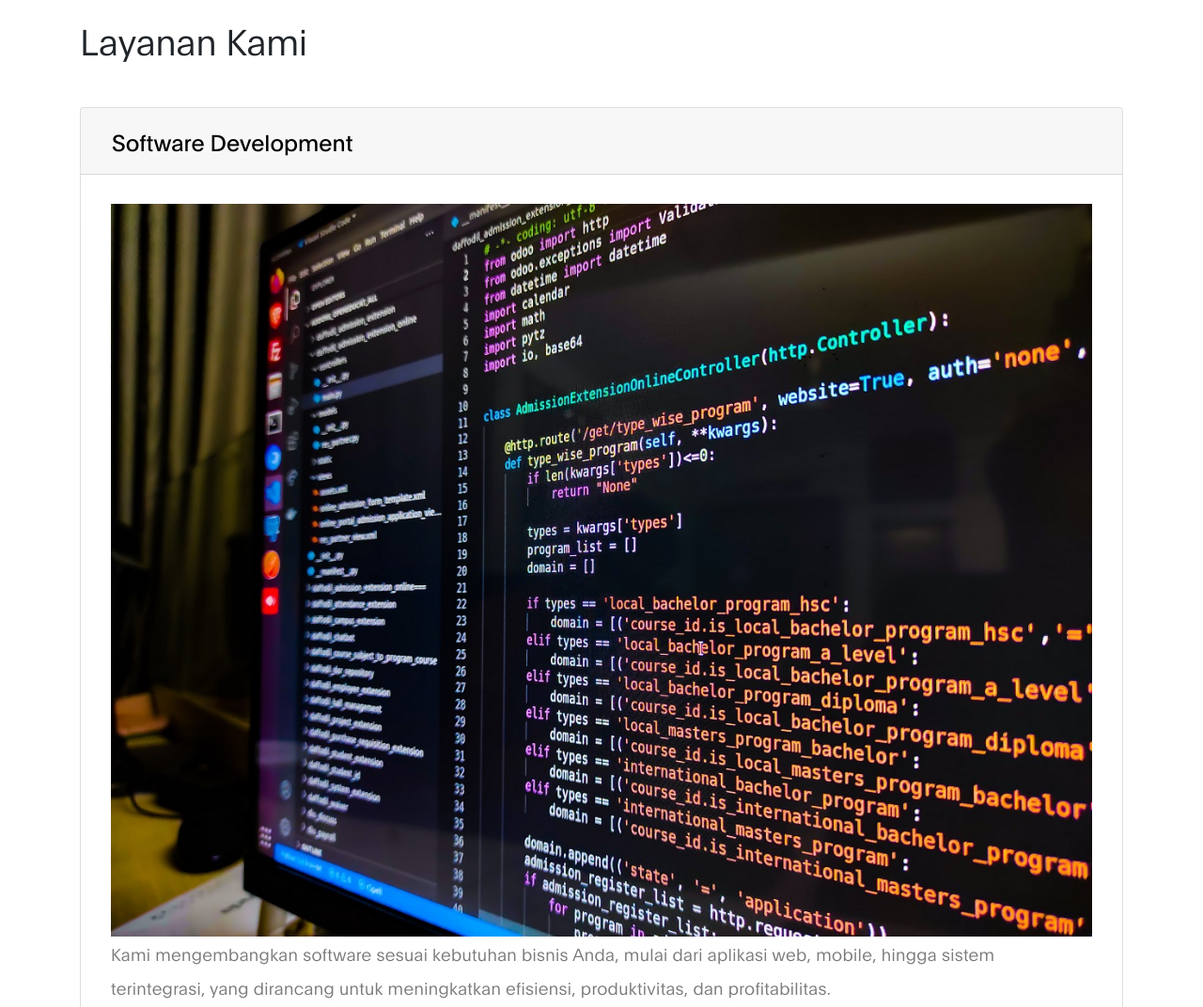
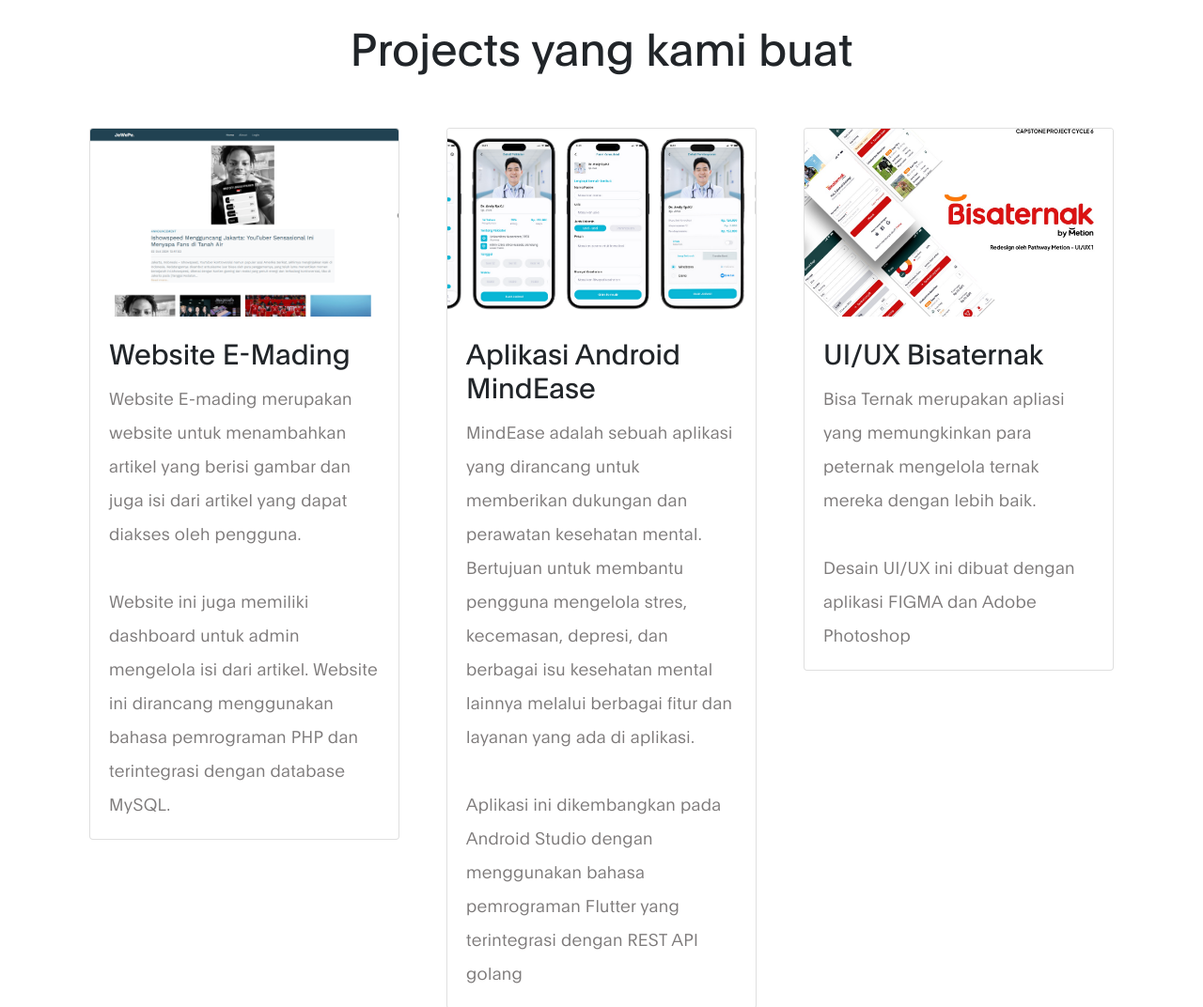
Before and after one commit to hantzord/company-profile-web, a plain HTML site: page index.html in a window 1280 px wide. Shown: the part 2560-3632 px from the top of the page at 94% size. Drawn offline with Linux system fonts and the light colour scheme.

Commit message:
Menambahkan Project card

```diff
--- a/css/tooplate-ben-resume-style.css
+++ b/css/tooplate-ben-resume-style.css
@@ -7,63 +7,63 @@ https://www.tooplate.com/view/2120-ben-resume
 */
 
 @font-face {
-      font-family: 'Plain';
-      src: url('../localfonts/Plain-Regular.woff2') format('woff2'),
-          url('../localfonts/Plain-Regular.woff') format('woff');
+  font-family: "Plain";
+  src: url("../localfonts/Plain-Regular.woff2") format("woff2"),
+    url("../localfonts/Plain-Regular.woff") format("woff");
   font-weight: normal;
   font-style: normal;
 }
 
 @font-face {
-      font-family: 'Plain';
-      src: url('../localfonts/Plain-Light.woff2') format('woff2'),
-          url('../localfonts/Plain-Light.woff') format('woff');
+  font-family: "Plain";
+  src: url("../localfonts/Plain-Light.woff2") format("woff2"),
+    url("../localfonts/Plain-Light.woff") format("woff");
   font-weight: 300;
   font-style: normal;
 }
 
 @font-face {
-      font-family: 'Plain';
-      src: url('../localfonts/Plain-Bold.woff2') format('woff2'),
-          url('../localfonts/Plain-Bold.woff') format('woff');
+  font-family: "Plain";
+  src: url("../localfonts/Plain-Bold.woff2") format("woff2"),
+    url("../localfonts/Plain-Bold.woff") format("woff");
   font-weight: bold;
   font-style: normal;
 }
 
 :root {
-    --primary-color:        #f05353;
-    --white-color:          #ffffff;
-    --dark-color:           #010101;
-    --menu-bg-color:        #2c455e;
+  --primary-color: #f05353;
+  --white-color: #ffffff;
+  --dark-color: #010101;
+  --menu-bg-color: #2c455e;
 
-    --gray-color:           #dedede;
-    --p-color:              #7d7a7a;
+  --gray-color: #dedede;
+  --p-color: #7d7a7a;
 
-    --base-font-family:     "Plain", -apple-system,BlinkMacSystemFont,"Segoe UI",Roboto,"Helvetica Neue",Arial,"Noto Sans",sans-serif,"Apple Color Emoji","Segoe UI Emoji","Segoe UI Symbol","Noto Color Emoji";
-    --font-weight-bold:     600;
-    --font-weight-normal:   400;
-    --font-weight-light:    300;
+  --base-font-family: "Plain", -apple-system, BlinkMacSystemFont, "Segoe UI",
+    Roboto, "Helvetica Neue", Arial, "Noto Sans", sans-serif,
+    "Apple Color Emoji", "Segoe UI Emoji", "Segoe UI Symbol", "Noto Color Emoji";
+  --font-weight-bold: 600;
+  --font-weight-normal: 400;
+  --font-weight-light: 300;
 
-    --h1-font-size:         56px;
-    --h2-font-size:         48px;
-    --h3-font-size:         38px;
-    --h4-font-size:         34px;
-    --h5-font-size:         30px;
-    --h6-font-size:         24px;
-    --p-font-size:          18px;
-    --base-font-size:       16px;
-    --button-font-size:     20px;
+  --h1-font-size: 56px;
+  --h2-font-size: 48px;
+  --h3-font-size: 38px;
+  --h4-font-size: 34px;
+  --h5-font-size: 30px;
+  --h6-font-size: 24px;
+  --p-font-size: 18px;
+  --base-font-size: 16px;
+  --button-font-size: 20px;
 
-    --border-radius-large:  100%;
+  --border-radius-large: 100%;
   --border-radius-medium: 80px;
-    --border-radius-small:  40px;
+  --border-radius-small: 40px;
 }
-
 
 body {
   font-family: var(--base-font-family);
 }
-
 
 /*---------------------------------------
      TYPOGRAPHY
@@ -119,7 +119,6 @@ https://www.tooplate.com/view/2120-ben-resume
   transform: rotate(-25deg);
 }
 
-
 /* CUSTOM BUTTON */
 .custom-btn {
   background: var(--dark-color);
@@ -142,7 +141,6 @@ https://www.tooplate.com/view/2120-ben-resume
   font-size: 14px; /* adjust font size */
   padding: 15px 25px; /* adjust button size */
 }
-
 
 /*---------------------------------------
      GENERAL
@@ -167,11 +165,10 @@ https://www.tooplate.com/view/2120-ben-resume
   transition: all 0.4s linear;
 }
 
-  a:hover  {
+a:hover {
   color: var(--dark-color);
   text-decoration: none;
 }
-
 
 /*---------------------------------------
      MENU
@@ -257,7 +254,8 @@ https://www.tooplate.com/view/2120-ben-resume
 .navbar-toggler[aria-expanded="true"] .navbar-toggler-icon::after {
   transition: top 300ms 50ms ease, -webkit-transform 300ms 350ms ease;
   transition: top 300ms 50ms ease, transform 300ms 350ms ease;
-    transition: top 300ms 50ms ease, transform 300ms 350ms ease, -webkit-transform 300ms 350ms ease;
+  transition: top 300ms 50ms ease, transform 300ms 350ms ease,
+    -webkit-transform 300ms 350ms ease;
   top: 0;
 }
 
@@ -268,7 +266,6 @@ https://www.tooplate.com/view/2120-ben-resume
 .navbar-toggler[aria-expanded="true"] .navbar-toggler-icon::after {
   transform: rotate(-45deg);
 }
-
 
 .navbar-toggler .navbar-toggler-icon {
   background: var(--white-color);
@@ -283,14 +280,15 @@ https://www.tooplate.com/view/2120-ben-resume
 .navbar-toggler .navbar-toggler-icon::after {
   transition: top 300ms 350ms ease, -webkit-transform 300ms 50ms ease;
   transition: top 300ms 350ms ease, transform 300ms 50ms ease;
-    transition: top 300ms 350ms ease, transform 300ms 50ms ease, -webkit-transform 300ms 50ms ease;
+  transition: top 300ms 350ms ease, transform 300ms 50ms ease,
+    -webkit-transform 300ms 50ms ease;
   position: absolute;
   right: 0;
   left: 0;
   background: var(--white-color);
   width: 30px;
   height: 2px;
-    content: '';
+  content: "";
 }
 
 .navbar-toggler .navbar-toggler-icon::before {
@@ -300,8 +298,6 @@ https://www.tooplate.com/view/2120-ben-resume
 .navbar-toggler .navbar-toggler-icon::after {
   top: 8px;
 }
-
-
 
 /*---------------------------------------
      HERO
@@ -322,7 +318,7 @@ https://www.tooplate.com/view/2120-ben-resume
 
 .hero-title::after,
 .email-link::after {
-    content: '';
+  content: "";
   position: absolute;
   border: 20px solid transparent;
   border-top-color: #2c455e;
@@ -341,7 +337,6 @@ https://www.tooplate.com/view/2120-ben-resume
   background: var(--dark-color);
   color: var(--white-color);
 }
-
 
 /*---------------------------------------
      ABOUT
@@ -379,8 +374,6 @@ https://www.tooplate.com/view/2120-ben-resume
   margin: 0 10px;
 }
 
-
-
 /*---------------------------------------
      FAQ
   -----------------------------------------*/
@@ -414,7 +407,6 @@ https://www.tooplate.com/view/2120-ben-resume
   margin: 1.5rem 2rem 0 2rem;
 }
 
-
 /*---------------------------------------
      TESTIMONIALS
   -----------------------------------------*/
@@ -438,7 +430,7 @@ https://www.tooplate.com/view/2120-ben-resume
   width: 100%;
 }
 
-  .testimonials .owl-theme .owl-nav.disabled+.owl-dots {
+.testimonials .owl-theme .owl-nav.disabled + .owl-dots {
   margin-top: 2rem;
 }
 
@@ -456,6 +448,34 @@ https://www.tooplate.com/view/2120-ben-resume
 .testimonials .owl-theme .owl-dots .owl-dot:hover span {
   background: var(--primary-color);
 }
+
+/*---------------------------------------
+  projects
+  -----------------------------------------*/
+  .projects .row {
+    display: flex;
+    flex-wrap: nowrap; /* Mencegah card turun ke bawah */
+    overflow-x: auto; /* Membuat container bisa di-scroll horizontal */
+    justify-content: flex-start;
+  }
+
+  .project-card {
+    flex: 0 0 calc(25% - 20px); /* Mencegah card menyusut */
+    margin: 10px;
+    box-sizing: border-box;
+    min-width: 250px; /* Optional: atur lebar minimum card */
+  }
+
+  .project-card:hover {
+    transform: translateY(-5px); /* Mengangkat card sedikit saat hover */
+  }
+
+  /* Responsivitas untuk gambar di card */
+  .project-card img {
+      height: 200px; /* Atur tinggi gambar sesuai kebutuhan */
+      object-fit: cover; /* Pastikan gambar menutupi seluruh area card */
+  }
+
 
 /*---------------------------------------
      CONTACT
@@ -552,7 +572,6 @@ https://www.tooplate.com/view/2120-ben-resume
   font-size: var(--base-font-size);
 }
 
-
 /*---------------------------------------
      SOCIAL LINKS
   -----------------------------------------*/
@@ -577,7 +596,6 @@ https://www.tooplate.com/view/2120-ben-resume
 .social-links a:hover {
   color: var(--dark-color);
 }
-
 
 /*---------------------------------------
      RESPONSIVE STYLES
@@ -606,7 +624,6 @@ https://www.tooplate.com/view/2120-ben-resume
 }
 
 @media screen and (max-width: 992px) {
-
   .hero-title {
     font-size: 1.8em;
     padding-top: 20px;
@@ -630,7 +647,6 @@ https://www.tooplate.com/view/2120-ben-resume
 }
 
 @media screen and (max-width: 768px) {
-
   .hero-text {
     position: relative;
     top: 1.5rem;
@@ -638,7 +654,6 @@ https://www.tooplate.com/view/2120-ben-resume
 }
 
 @media screen and (max-width: 480px) {
-
   .hero-title {
     font-size: 26px;
   }
--- a/index.html
+++ b/index.html
@@ -316,6 +316,57 @@ https://www.tooplate.com/view/2120-ben-resume
       </div>
     </section>
 
+    <!-- Project -->
+    <section id="projects" class="projects section-padding">
+      <div class="container">
+        <h2 class="text-center mb-5">Projects yang kami buat</h2>
+
+        <div class="row">
+
+          <div class="col-lg-4 col-md-6 col-12 mb-4">
+            <div class="card project-card">
+              <img src="images/project/e-mading.png" class="card-img-top" alt="Project 1">
+              <div class="card-body">
+                <h5 class="card-title">Website E-Mading</h5>
+                <p class="card-text">Website E-mading merupakan website untuk menambahkan artikel yang berisi gambar dan juga isi dari artikel yang dapat diakses oleh pengguna.<br><br>Website ini juga memiliki dashboard untuk admin mengelola isi dari artikel. Website ini dirancang menggunakan bahasa pemrograman PHP dan terintegrasi dengan database MySQL.</p>
+              </div>
+            </div>
+          </div>
+
+          <div class="col-lg-4 col-md-6 col-12 mb-4">
+            <div class="card project-card">
+              <img src="images/project/mindease.png" class="card-img-top" alt="Project 2">
+              <div class="card-body">
+                <h5 class="card-title">Aplikasi Android MindEase</h5>
+                <p class="card-text">MindEase adalah sebuah aplikasi yang dirancang untuk memberikan dukungan dan perawatan kesehatan mental. Bertujuan untuk membantu pengguna mengelola stres, kecemasan, depresi, dan berbagai isu kesehatan mental lainnya melalui berbagai fitur dan layanan yang ada di aplikasi. <br><br>Aplikasi ini dikembangkan pada Android Studio dengan menggunakan bahasa pemrograman Flutter yang terintegrasi dengan REST API golang</p>
+              </div>
+            </div>
+          </div>
+
+          <div class="col-lg-4 col-md-6 col-12 mb-4">
+            <div class="card project-card">
+              <img src="images/project/bisaternak.jpg" class="card-img-top" alt="Project 3">
+              <div class="card-body">
+                <h5 class="card-title">UI/UX Bisaternak</h5>
+                <p class="card-text">Bisa Ternak merupakan apliasi yang memungkinkan para peternak mengelola ternak mereka dengan lebih baik. <br><br>Desain UI/UX ini dibuat dengan aplikasi FIGMA dan Adobe Photoshop</p>
+              </div>
+            </div>
+          </div>
+
+          <div class="col-lg-4 col-md-6 col-12 mb-4">
+            <div class="card project-card">
+              <img src="images/project/rest-api.png" class="card-img-top" alt="Project 4">
+              <div class="card-body">
+                <h5 class="card-title">REST API MindEase</h5>
+                <p class="card-text">REST API ini digunakan untuk aplikasi mobile dan memiliki total 110 endpoint atau fitur untuk roles Dokter dan juga User. REST API juga terintegrasi dengan openAI untuk fitur chatbot, Midtrans untuk sistem pembayaran, dan Cloudinary sebagai penyimpanan media cloud. <br><br>REST API dikembangkan menggunakan bahasa pemrograman GOLANG dengan library/framework pendukung lainnya.</p>
+              </div>
+            </div>
+          </div>
+        </div>
+      </div>
+    </section>
+
+
     <!-- FAQ -->
     <section class="faq section-padding" id="layanan">
       <div class="container">
```
Also changed, not shown: images/project/bisaternak.jpg (added), images/project/e-mading.png (added), images/project/mindease.png (added), images/project/rest-api.png (added). Lines whose indentation alone changed are shown as unchanged.
